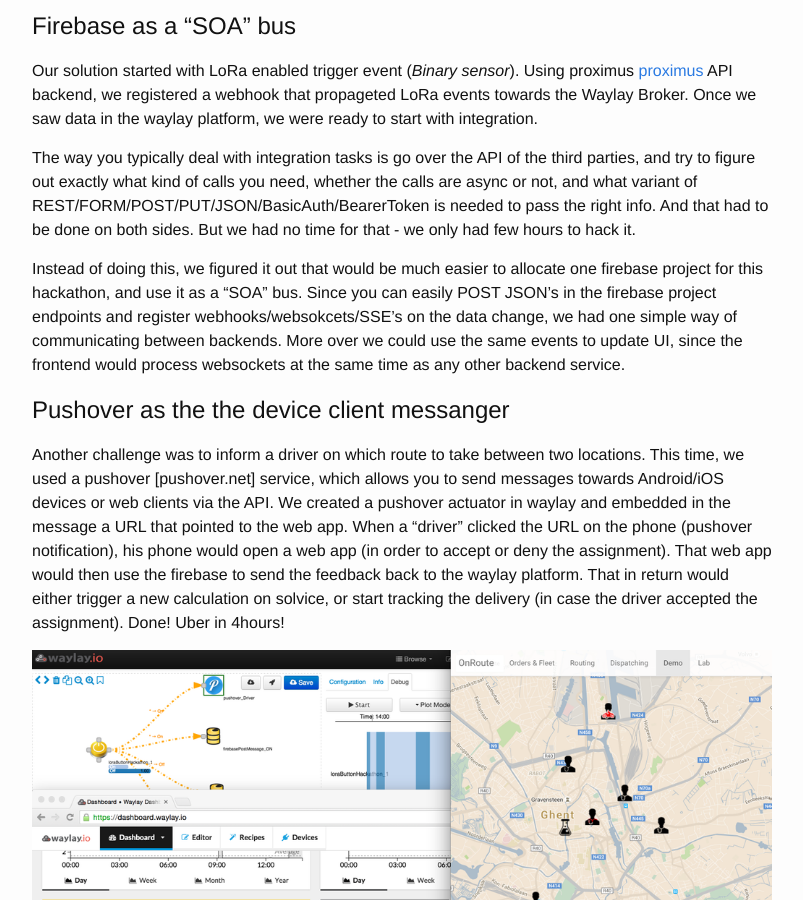
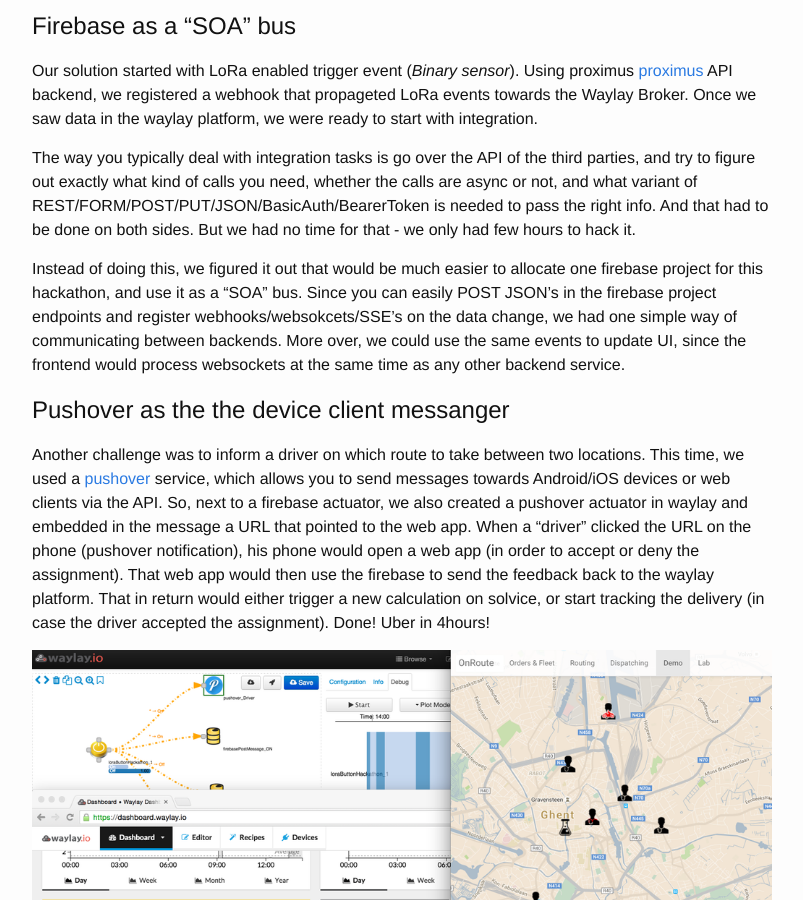
Before and after one commit to jasperdevrient/waylayio.github.io, a Jekyll site: the page built from _posts/2016-02-18-hackapost.markdown, in a window 1280 px wide and 900 px high, scrolled down 480 px. Shown: the whole window, without its empty margins (238-1041 px from the left). Built offline with Jekyll 4.4.1, drawn with Linux system fonts in a browser that asks for light colours.

Commit message:
Update 2016-02-18-hackapost.markdown

```diff
--- a/_posts/2016-02-18-hackapost.markdown
+++ b/_posts/2016-02-18-hackapost.markdown
@@ -14,10 +14,10 @@
 
 The way you typically deal with integration tasks is go over the API of the third parties, and try to figure out exactly what kind of calls you need, whether the calls are async or not, and what variant of REST/FORM/POST/PUT/JSON/BasicAuth/BearerToken is needed to pass the right info. And that had to be done on both sides. But we had no time for that - we only had few hours to hack it.
 
-Instead of doing this, we figured it out that would be much easier to allocate one firebase project for this hackathon, and use it as a "SOA" bus. Since you can easily POST JSON's in the firebase project endpoints and register webhooks/websokcets/SSE's on the data change, we had one simple way of communicating between backends. More over we could use the same events to update UI, since the frontend would process websockets at the same time as any other backend service.
+Instead of doing this, we figured it out that would be much easier to allocate one firebase project for this hackathon, and use it as a "SOA" bus. Since you can easily POST JSON's in the firebase project endpoints and register webhooks/websokcets/SSE's on the data change, we had one simple way of communicating between backends. More over, we could use the same events to update UI, since the frontend would process websockets at the same time as any other backend service.
 
 # Pushover as the the device client messanger
-Another challenge was to inform a driver on which route to take between two locations. This time, we used a pushover [pushover.net] service, which allows you to send messages towards Android/iOS devices or web clients via the API. We created a pushover actuator in waylay and embedded in the message a URL that pointed to the web app. When a "driver" clicked the URL on the phone (pushover notification), his phone would open a web app (in order to accept or deny the assignment). That web app would then use the firebase to send the feedback back to the waylay platform. That in return would either trigger a new calculation on solvice, or start tracking the delivery (in case the driver accepted the assignment).
+Another challenge was to inform a driver on which route to take between two locations. This time, we used a [pushover] service, which allows you to send messages towards Android/iOS devices or web clients via the API. So, next to a firebase actuator, we also created a pushover actuator in waylay and embedded in the message a URL that pointed to the web app. When a "driver" clicked the URL on the phone (pushover notification), his phone would open a web app (in order to accept or deny the assignment). That web app would then use the firebase to send the feedback back to the waylay platform. That in return would either trigger a new calculation on solvice, or start tracking the delivery (in case the driver accepted the assignment).
 Done! Uber in 4hours!
 
 ![Hackathon demo]({{ site.baseurl }}/assets/images/hackapost.png)
```
